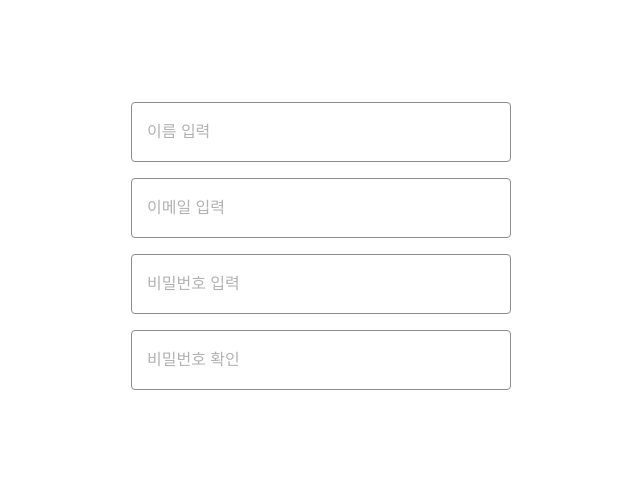
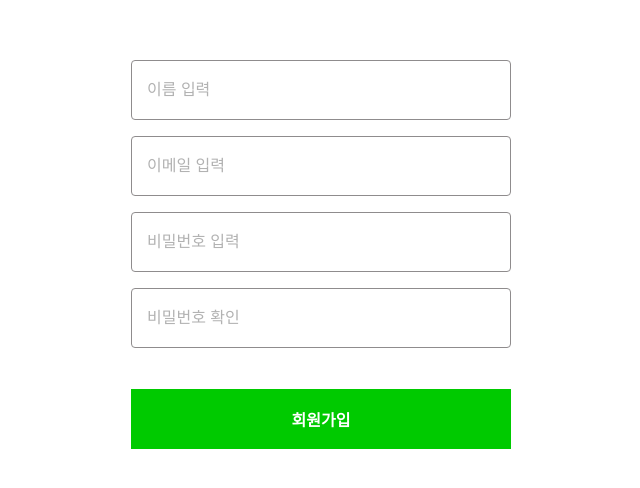
Before and after one commit to GarbageCode1984/GreenCart, a React (Vite) app in the folder front/: page /register in a window 1280 px wide. Shown: the part 146-634 px from the top of the page, without its empty margins (319-959 px from the left). Built offline with nearby package versions, Linux system fonts and the light colour scheme; a web font is replaced by a local one.

Commit message:
회원가입 페이지 디자인 중, 헤더 디자인 수정

```diff
--- a/front/src/components/Common/CustomButton.tsx
+++ b/front/src/components/Common/CustomButton.tsx
@@ -17,14 +17,18 @@ const CustomButton = ({ children, size = "medium", variant = "primary", ...props
 
 const sizeStyles = {
     small: css`
-        padding: 10px 12px;
+        padding: 8px 12px;
         font-size: 0.9rem;
-        width: 10%;
+        width: 130px;
+        max-width: 50%;
+        height: 50px;
     `,
     medium: css`
-        padding: 12px 18px;
+        padding: 12px 15px;
         font-size: 1rem;
-        width: 15%;
+        width: 380px;
+        max-width: 95%;
+        height: 60px;
     `,
 };
 
@@ -56,8 +60,6 @@ const StyledButton = styled.button<ButtonProps>`
     text-align: center;
     display: inline-block;
     box-sizing: border-box;
-    margin-left: 10%;
-    margin-top: 10%;
     transition: background-color 0.2s ease-in-out;
 
     ${({ size }) => sizeStyles[size || "medium"]}
--- a/front/src/components/Common/CustomInput.tsx
+++ b/front/src/components/Common/CustomInput.tsx
@@ -3,14 +3,14 @@ import { forwardRef } from "react";
 import styled from "styled-components";
 
 interface InputProps extends React.InputHTMLAttributes<HTMLInputElement> {
-    placeholder?: string;
+    label?: string;
     error?: string;
 }
 
-const CustomInput = forwardRef<HTMLInputElement, InputProps>(({ placeholder, error, ...props }, ref) => {
+const CustomInput = forwardRef<HTMLInputElement, InputProps>(({ label, error, ...props }) => {
     return (
         <InputContainer>
-            <StyledInput ref={ref} placeholder={placeholder} {...props} />
+            <StyledInput placeholder={label} {...props} />
             {error && <ErrorMessage>{error}</ErrorMessage>}
         </InputContainer>
     );
--- a/front/src/components/Header/Header.tsx
+++ b/front/src/components/Header/Header.tsx
@@ -35,10 +35,10 @@ const HeaderContainer = styled.header`
     width: 100%;
     display: flex;
     align-items: center;
-    justify-content: space-between;
+    justify-content: center;
     background-color: ${colors.WHITE};
-    padding: 0 23px;
     z-index: 1000;
+    padding: 0 20px;
 `;
 
 const Logo = styled(Link)`
@@ -46,14 +46,13 @@ const Logo = styled(Link)`
     color: ${colors.GREEN_100};
     text-decoration: none;
     padding-bottom: 20px;
-    padding-left: 25px;
     font-size: clamp(1.5rem, 4vw, 2.5rem);
     font-weight: 600;
 `;
 
 const SearchContainer = styled.div`
     flex: 1;
-    max-width: 500px;
+    max-width: 600px;
     display: flex;
     position: relative;
     border-radius: 15px;
@@ -113,7 +112,7 @@ const NavMenu = styled.nav`
     background-color: ${colors.WHITE};
     display: flex;
     justify-content: center;
-    gap: 60px;
+    gap: 50px;
 `;
 
 const NavItem = styled(Link)`
--- a/front/src/constants/colors.ts
+++ b/front/src/constants/colors.ts
@@ -2,6 +2,7 @@ const colors = {
     BLACK: "#000000",
     BLACK_100: "#1b1e28",
     WHITE: "#FFFFFF",
+    GRAY_50: "#F0F0F0",
     GRAY_100: "#B2B2B2",
     GRAY_200: "#8f8c8d",
     GREEN_100: "#2ecc71",
--- a/front/src/pages/RegisterPage/RegisterPage.tsx
+++ b/front/src/pages/RegisterPage/RegisterPage.tsx
@@ -1,5 +1,6 @@
 // import { useState } from "react";
 
+import CustomButton from "@/components/Common/CustomButton";
 import CustomInput from "@/components/Common/CustomInput";
 import styled from "styled-components";
 
@@ -10,10 +11,13 @@ const RegisterPage = () => {
 
     return (
         <Container>
-            <CustomInput type="text" placeholder="이름 입력" />
-            <CustomInput type="text" placeholder="이메일 입력" />
-            <CustomInput type="text" placeholder="비밀번호 입력" />
-            <CustomInput type="text" placeholder="비밀번호 확인" />
+            <InputForm>
+                <CustomInput type="text" label="이름 입력" />
+                <CustomInput type="email" label="이메일 입력" />
+                <CustomInput type="password" label="비밀번호 입력" />
+                <CustomInput type="password" label="비밀번호 확인" />
+            </InputForm>
+            <CustomButton>회원가입</CustomButton>
         </Container>
     );
 };
@@ -27,4 +31,8 @@ const Container = styled.div`
     padding: 0 20px;
 `;
 
+const InputForm = styled.div`
+    margin-bottom: 25px;
+`;
+
 export default RegisterPage;
```
